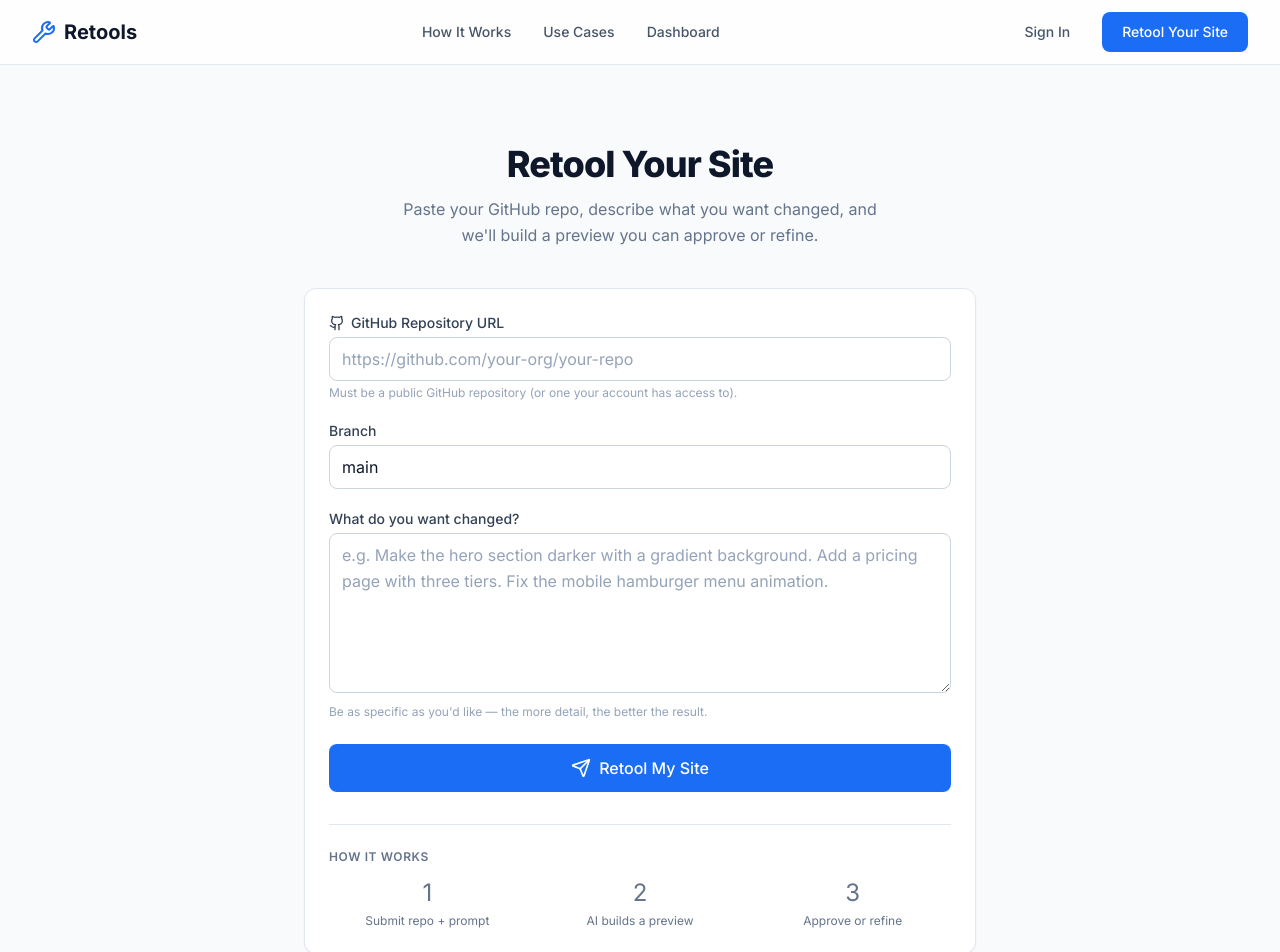
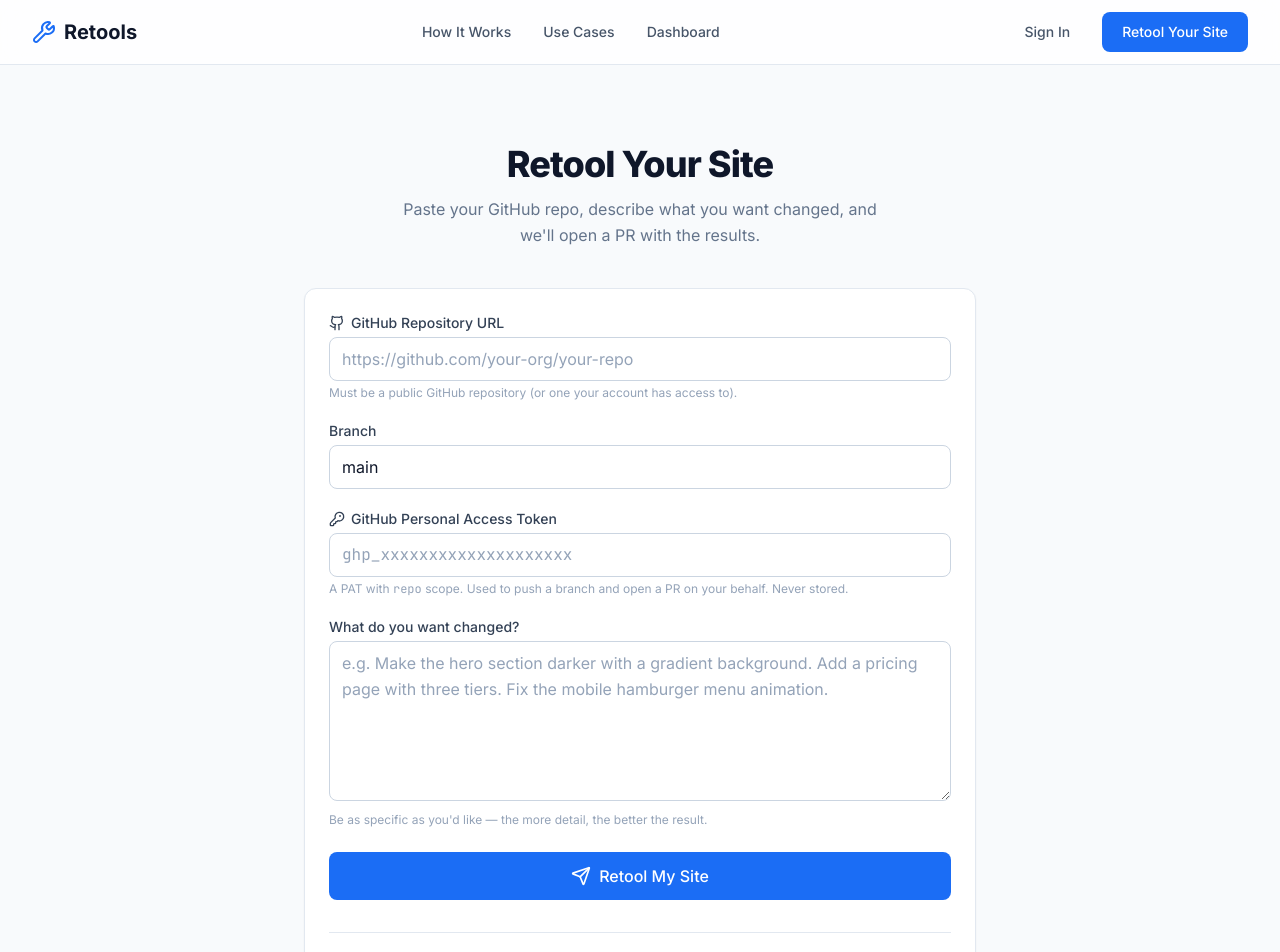
Before and after one commit to neoKode1/noelle, a SvelteKit app: page /retool in a window 1280 px wide. Shown: the top 952 px of the page. Built offline with nearby package versions, Linux system fonts and the light colour scheme.

Commit message:
feat: add GitHub token input field to retool form

```diff
--- a/src/lib/types/retool.ts
+++ b/src/lib/types/retool.ts
@@ -37,12 +37,14 @@
 	repoUrl: string;
 	branch: string;
 	prompt: string;
+	github_token: string;
 }
 
 export const EMPTY_RETOOL_FORM: RetoolFormData = {
 	repoUrl: '',
 	branch: 'main',
-	prompt: ''
+	prompt: '',
+	github_token: ''
 };
 
 /** Status display config for UI badges and icons. */
--- a/src/routes/retool/+page.svelte
+++ b/src/routes/retool/+page.svelte
@@ -1,7 +1,7 @@
 <script lang="ts">
 	import Navbar from '$lib/components/Navbar.svelte';
 	import Footer from '$lib/components/Footer.svelte';
-	import { Github, Send, Loader2, ArrowRight, AlertCircle } from 'lucide-svelte';
+	import { Github, Send, Loader2, ArrowRight, AlertCircle, KeyRound } from 'lucide-svelte';
 	import { goto } from '$app/navigation';
 	import { EMPTY_RETOOL_FORM, type RetoolFormData } from '$lib/types/retool';
 
@@ -12,6 +12,7 @@
 	async function handleSubmit() {
 		errorMsg = '';
 		if (!form.repoUrl.trim()) { errorMsg = 'GitHub repo URL is required.'; return; }
+		if (!form.github_token.trim()) { errorMsg = 'GitHub token is required.'; return; }
 		if (!form.prompt.trim()) { errorMsg = 'Describe what you want changed.'; return; }
 
 		submitting = true;
@@ -50,7 +51,7 @@
 				Retool Your Site
 			</h1>
 			<p class="mt-3 text-surface-500 dark:text-surface-400 max-w-lg mx-auto">
-				Paste your GitHub repo, describe what you want changed, and we'll build a preview you can approve or refine.
+				Paste your GitHub repo, describe what you want changed, and we'll open a PR with the results.
 			</p>
 		</div>
 
@@ -84,6 +85,23 @@
 						bind:value={form.branch}
 						disabled={submitting}
 					/>
+				</div>
+
+				<!-- GitHub Token -->
+				<div class="mb-5">
+					<label for="github_token" class="form-label flex items-center gap-1.5">
+						<KeyRound class="w-4 h-4" /> GitHub Personal Access Token
+					</label>
+					<input
+						id="github_token"
+						type="password"
+						class="form-input font-mono"
+						placeholder="ghp_xxxxxxxxxxxxxxxxxxxx"
+						bind:value={form.github_token}
+						disabled={submitting}
+						autocomplete="off"
+					/>
+					<p class="text-xs text-surface-400 mt-1">A PAT with <code class="text-xs">repo</code> scope. Used to push a branch and open a PR on your behalf. Never stored.</p>
 				</div>
 
 				<!-- Prompt -->
@@ -131,11 +149,11 @@
 					</div>
 					<div>
 						<div class="text-2xl mb-1">2</div>
-						<p>AI builds a preview</p>
+						<p>AI builds your changes</p>
 					</div>
 					<div>
 						<div class="text-2xl mb-1">3</div>
-						<p>Approve or refine</p>
+						<p>PR lands in your repo</p>
 					</div>
 				</div>
 			</div>
```
